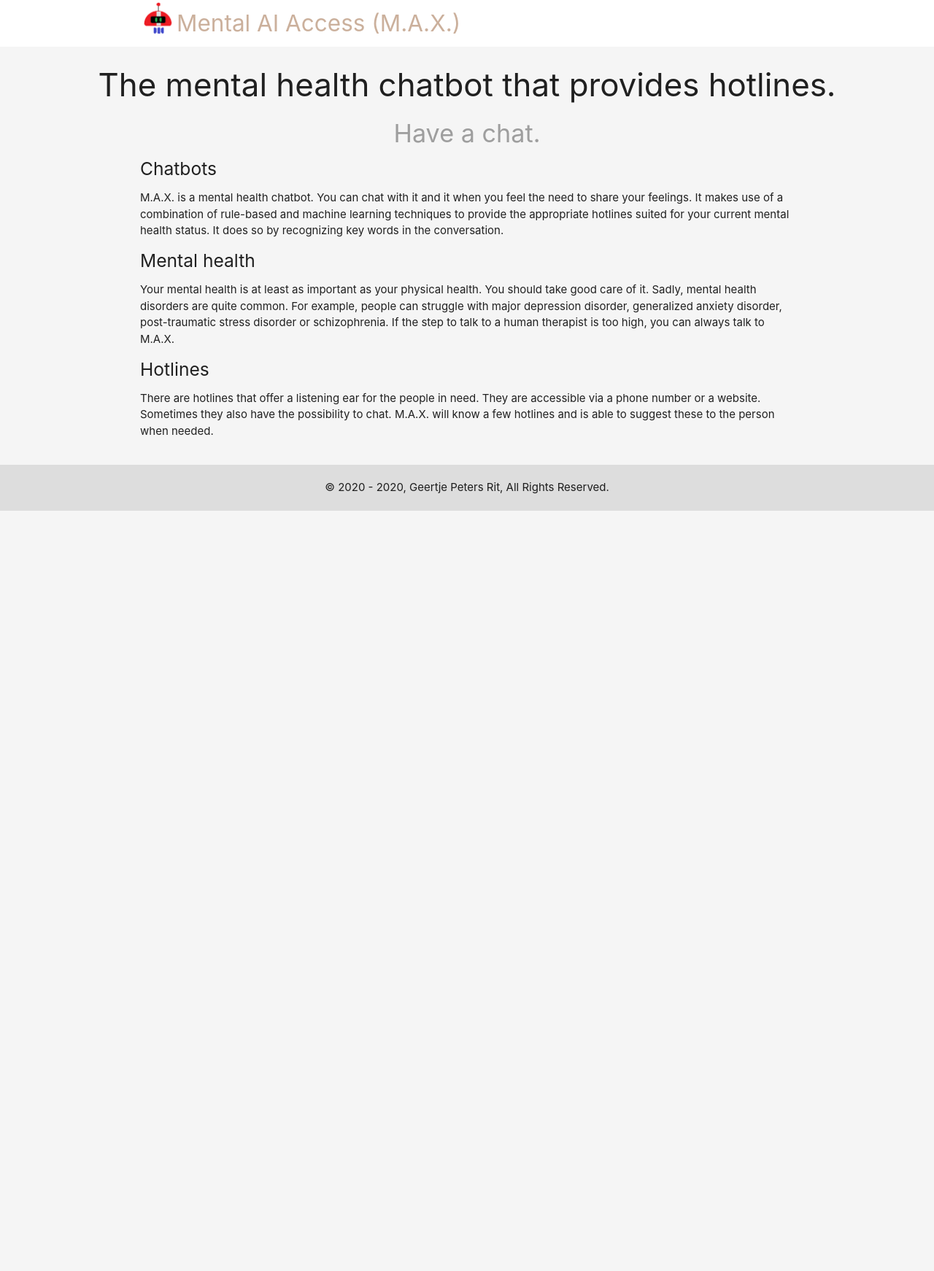
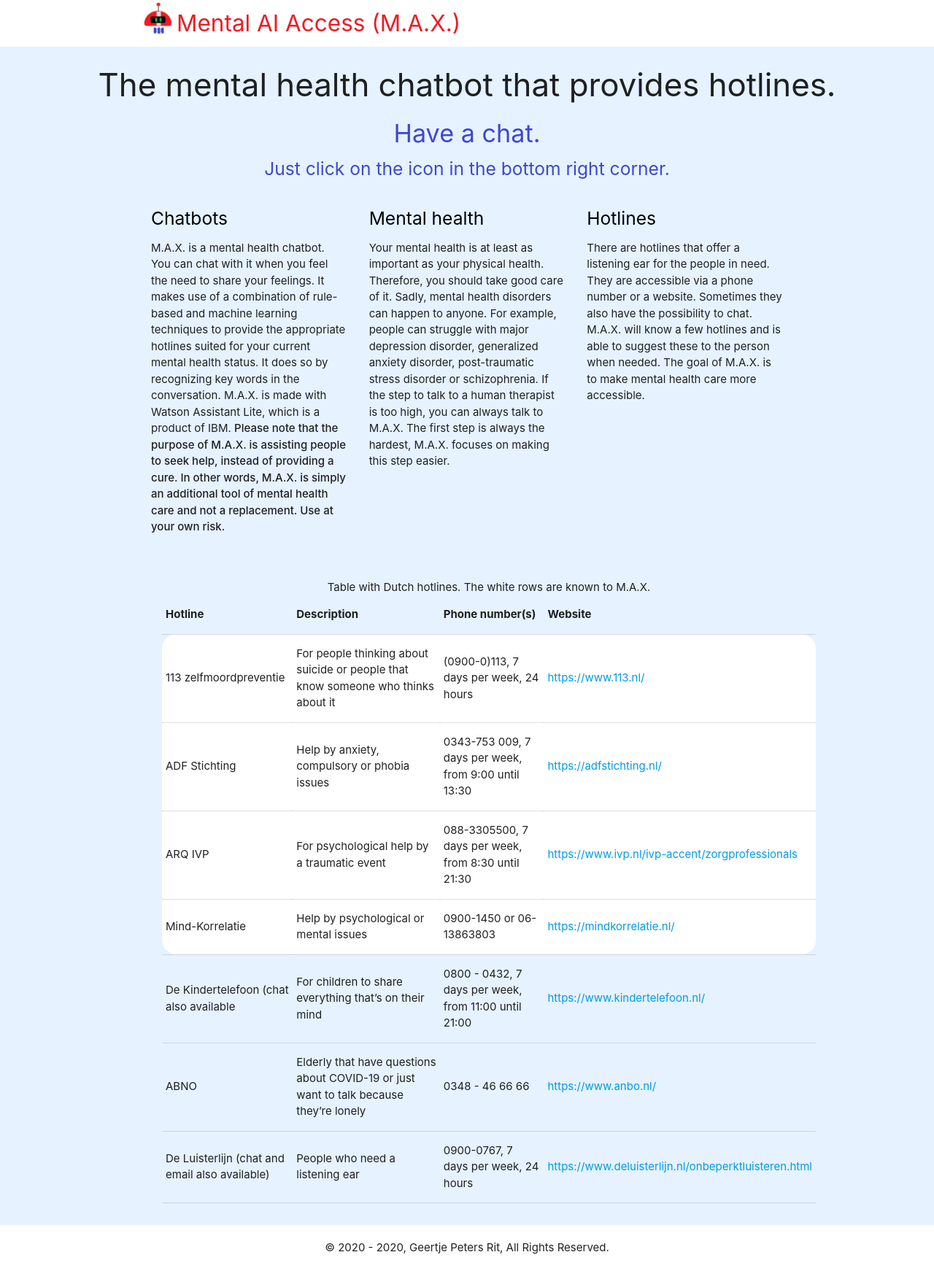
Before and after one commit to geertjepetersrit/bachelor-thesis, a PHP site: page / in a window 1280 px wide. Shown: the whole page at 73% size. Before the commit the page ends 700 px from the top, so only its background shows below. Run offline with PHP 8.4, Linux system fonts and the light colour scheme; some libraries are stand-ins or nearby versions.

Commit message:
Improved the website and added M.A.X.

```diff
--- a/index.php
+++ b/index.php
@@ -5,39 +5,102 @@
 
   <h3 class="center">The mental health chatbot that provides hotlines.</h3>
 
-  <h4 class = "center grey-text">Have a chat.</h4>
+  <h4 class = "center h4">Have a chat.</h4>
+  <h5 class = "center h5-text">Just click on the icon in the bottom right corner.</h5>
 
+<!-- Columns with info -->
 <div class="container">
       <div class="row">
-          <div class="col-lg-4">
-              <h5>Chatbots</h5>
-
-              <p>M.A.X. is a mental health chatbot. You can chat with it and it when you feel the need to share your feelings.
+          <div class="column">
+              <h5 class = "h5">Chatbots</h5> <!-- Col 1 -->
+                <p>
+                   M.A.X. is a mental health chatbot. You can chat with it when you feel the need to share your feelings.
                    It makes use of a combination of rule-based and machine learning techniques to provide the appropriate hotlines
-                 suited for your current mental health status. It does so by recognizing key words in the conversation.</p>
-
+                   suited for your current mental health status. It does so by recognizing key words in the conversation.
+                   M.A.X. is made with Watson Assistant Lite, which is a product of IBM.
+                   <strong>Please note that the purpose of M.A.X. is assisting people to seek help, instead of providing a cure.
+                   In other words, M.A.X. is simply an additional tool of mental health care and not a replacement. Use at your own risk. </strong>
+                </p>
           </div>
-          <div class="col-lg-4">
-              <h5>Mental health</h5>
-
-              <p>Your mental health is at least as important as your physical health. You should take good care of it.
-                 Sadly, mental health disorders are quite common. For example, people can struggle with major depression disorder,
+          <div class="column"> <!-- Col 2 -->
+              <h5 class = "h5">Mental health</h5>
+                <p>
+                   Your mental health is at least as important as your physical health. Therefore, you should take good care of it.
+                   Sadly, mental health disorders can happen to anyone. For example, people can struggle with major depression disorder,
                    generalized anxiety disorder, post-traumatic stress disorder or schizophrenia. If the step to talk to a human therapist
-                 is too high, you can always talk to M.A.X. </p>
-
+                   is too high, you can always talk to M.A.X. The first step is always the hardest, M.A.X. focuses on making this step easier.
+                </p>
           </div>
-          <div class="col-lg-4">
-              <h5>Hotlines</h5>
-
-              <p>There are hotlines that offer a listening ear for the people in need. They are accessible via a phone number or a website.
-                 Sometimes they also have the possibility to chat. M.A.X. will know a few hotlines and is able to suggest these to the person when needed.</p>
+          <div class="column"> <!-- Col 3 -->
+              <h5 class = "h5">Hotlines</h5>
+                <p>
+                  There are hotlines that offer a listening ear for the people in need. They are accessible via a phone number or a website.
+                  Sometimes they also have the possibility to chat. M.A.X. will know a few hotlines and is able to suggest these to the person when needed.
+                  The goal of M.A.X. is to make mental health care more accessible.
+                </p>
           </div>
       </div>
 </div>
 
+<!-- Table with Dutch hotlines. The white rows are known to M.A.X. -->
+<div class="container">
+    <table class="hotline">
+      <caption>Table with Dutch hotlines. The white rows are known to M.A.X.</caption>
+      <tr> <!-- Row 1 -->
+        <th>Hotline</th>
+        <th>Description</th>
+        <th>Phone number(s)</th>
+        <th>Website</th>
+      </tr>
+      <tr> <!-- Row 1 -->
+        <td class = "cell-top-left">113 zelfmoordpreventie</td>
+        <td class = "cell">For people thinking about suicide or people that know someone who thinks about it</td>
+        <td class = "cell">(0900-0)113, 7 days per week, 24 hours</td>
+        <td class = "cell-top-right"><a href = "https://www.113.nl/">https://www.113.nl/</a></td>
+      </tr>
+      <tr> <!-- Row 2 -->
+        <td class = "cell">ADF Stichting</td>
+        <td class = "cell">Help by anxiety, compulsory or phobia issues</td>
+        <td class = "cell">0343-753 009, 7 days per week, from 9:00 until 13:30</td>
+        <td class = "cell"><a href = "https://adfstichting.nl/">https://adfstichting.nl/</a></td>
+      </tr>
+      <tr> <!-- Row 3 -->
+        <td class = "cell">ARQ IVP</td>
+        <td class = "cell">For psychological help by a traumatic event</td>
+        <td class = "cell">088-3305500, 7 days per week, from 8:30 until 21:30</td>
+        <td class = "cell"><a href = "https://www.ivp.nl/ivp-accent/zorgprofessionals">https://www.ivp.nl/ivp-accent/zorgprofessionals</a></td>
+      </tr>
+      <tr> <!-- Row 4 -->
+        <td class = "cell-bottom-left">Mind-Korrelatie</td>
+        <td class = "cell">Help by psychological or mental issues</td>
+        <td class = "cell">0900-1450 or 06-13863803</td>
+        <td class = "cell-bottom-right"><a href = "https://mindkorrelatie.nl/">https://mindkorrelatie.nl/</a></td>
+      </tr>
+      <tr> <!-- Row 5 -->
+        <td>De Kindertelefoon (chat also available</td>
+        <td>For children to share everything that’s on their mind</td>
+        <td>0800 - 0432, 7 days per week, from 11:00 until 21:00</td>
+        <td><a href = "https://www.kindertelefoon.nl/">https://www.kindertelefoon.nl/ </a></td>
+      </tr>
+      <tr> <!-- Row 6 -->
+        <td>ABNO</td>
+        <td>Elderly that have questions about COVID-19 or just want to talk because they’re lonely</td>
+        <td>0348 - 46 66 66</td>
+        <td><a href = "https://www.anbo.nl/">https://www.anbo.nl/</a></td>
+      </tr>
+      <tr> <!-- Row 7 -->
+        <td>De Luisterlijn (chat and email also available)</td>
+        <td>People who need a listening ear</td>
+        <td>0900-0767, 7 days per week, 24 hours</td>
+        <td><a href = "https://www.deluisterlijn.nl/onbeperktluisteren.html">https://www.deluisterlijn.nl/onbeperktluisteren.html</a></td>
+      </tr>
+  </table>
+</div>
+
+  <!-- Add M.A.X., which is an instance of Watson Assistant -->
   <script>
     window.watsonAssistantChatOptions = {
-      integrationID: "b6997083-bf0a-4b6f-a2f7-65aae15dbe40", // The ID of this integration.
+        integrationID: "c15fc9a1-8bd3-4630-90c1-a05fb31254cd", // The ID of this integration.
         region: "eu-gb", // The region your integration is hosted in.
         serviceInstanceID: "3877c289-c488-477d-989e-07c2a825f577", // The ID of your service instance.
         onLoad: function(instance) { instance.render(); }
--- a/style.css
+++ b/style.css
@@ -1,15 +1,17 @@
-.brand{
-  background: #cbb09c !important;
+body{
+  background: #e6f2ff !important;
 }
 
 .brand-text{
-  color: #cbb09c !important;
+  color: #ed1c24 !important; /* M.A.X. red */
 }
 
-form{
-  max-width: 460px;
-  margin: 20px auto;
-  padding: 20px;
+.h4, .h5-text{
+  color: #3f48cc !important; /* M.A.X. blue */
+}
+
+.h5 {
+  color: #000000;
 }
 
 .icon{
@@ -20,8 +22,63 @@ form{
   left: 0px;
 }
 
+.column {
+  float: left;
+  width: 33.33%;
+  padding: 15px;
+}
+
+/* Clear floats after the columns */
+.row:after {
+  content: "";
+  display: table;
+  clear: both;
+}
+
+/* Responsive layout - when the screen is less than 600px wide, make the three columns stack on top of each other instead of next to each other */
+@media screen and (max-width: 600px) {
+  .column {
+    width: 100%;
+  }
+}
+
+.hotline{
+  margin: 30px;
+  width: 100%;
+
+}
+
+.cell{
+  background-color: #ffffff;
+  width:(100/4)%;
+}
+
+.cell-top-left{
+  background-color: #ffffff;
+  width:(100/4)%;
+  border-top-left-radius: 20px;
+}
+
+.cell-top-right{
+  background-color: #ffffff;
+  width:(100/4)%;
+  border-top-right-radius: 20px;
+}
+
+.cell-bottom-left{
+  background-color: #ffffff;
+  width:(100/4)%;
+  border-bottom-left-radius: 20px;
+}
+
+.cell-bottom-right{
+  background-color: #ffffff;
+  width:(100/4)%;
+  border-bottom-right-radius: 20px;
+}
+
 .footer {
   padding: 20px; /* Some padding */
   text-align: center; /* Center text*/
-  background: #ddd; /* Grey background */
+  background: #ffffff;
 }
--- a/templates/header.php
+++ b/templates/header.php
@@ -2,12 +2,17 @@
   <meta charset="utf-8">
   <title>Chatbot M.A.X.</title>
   <!-- Compiled and minified CSS -->
+  <!--
+      Materialize v1.0.0 (http://materializecss.com)
+      Copyright 2014-2017 Materialize
+      MIT License (https://raw.githubusercontent.com/Dogfalo/materialize/master/LICENSE)
+  -->
    <link rel="stylesheet" href="https://cdnjs.cloudflare.com/ajax/libs/materialize/1.0.0/css/materialize.min.css">
    <link rel="stylesheet" href="style.css">
    <link rel="icon" type="image/png" href="img/favicon-32x32.png" sizes="32x32"/>
 </head>
 
-  <body class = "grey lighten-4">
+  <body>
     <nav class = "white z-depth-0">
       <div class = "container">
         <img src="img/icon_transparent.png" class="icon" alt="Icon">
```
Also changed, not shown: img/icon_transparent_small.png (added). Lines whose indentation alone changed are shown as unchanged.
